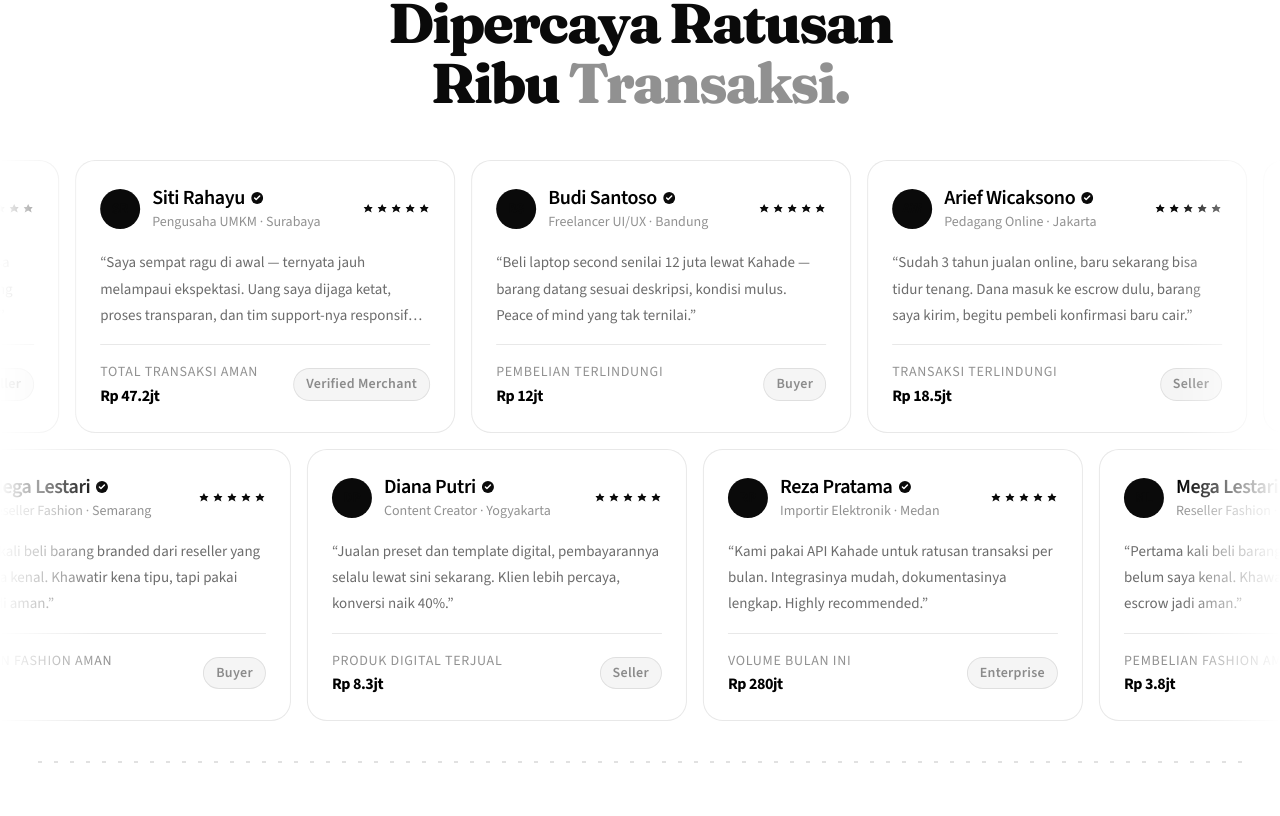
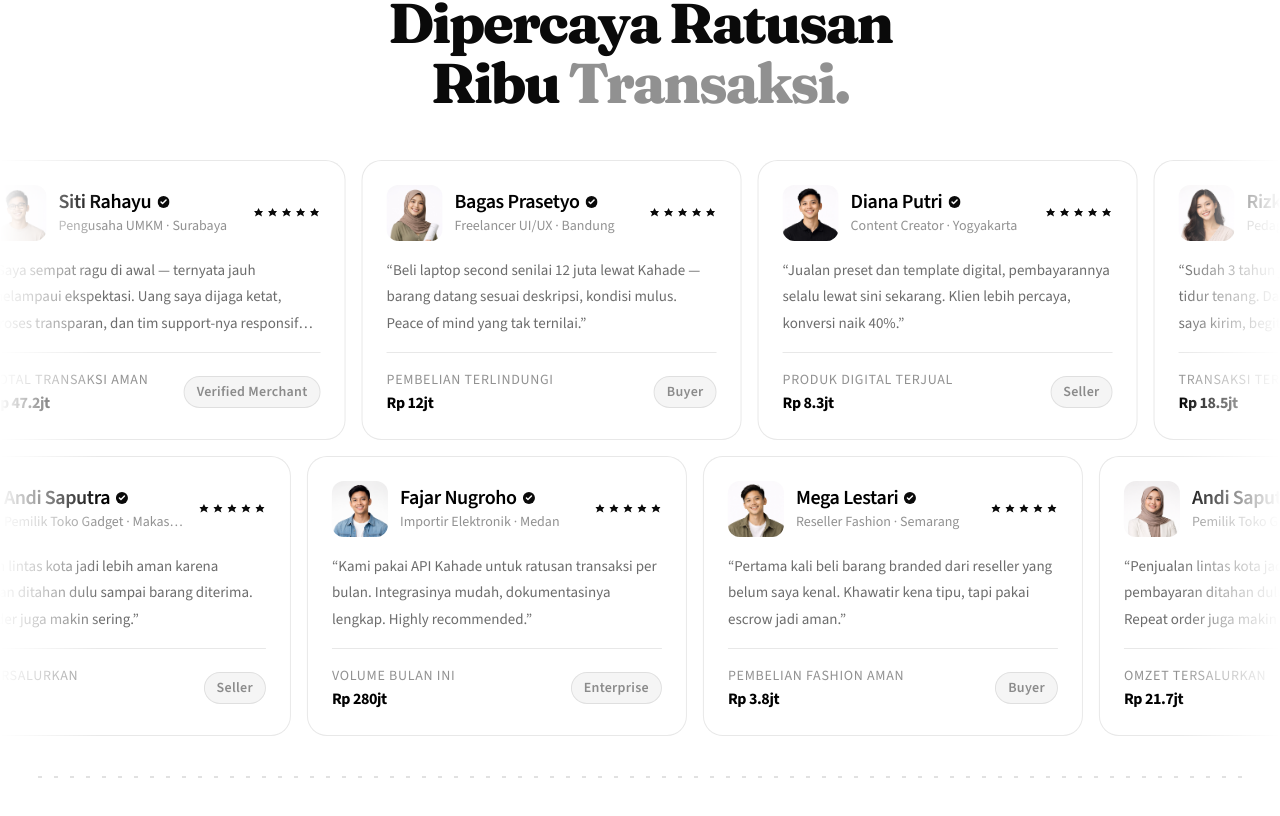
Before and after one commit to kahade-id/landing, a Next.js app: page / in a window 1280 px wide. Shown: the part 4982-5798 px from the top of the page. Built offline with nearby package versions, Linux system fonts and the light colour scheme.

Commit message:
Refactor testimonials to use mapped profile images

```diff
--- a/next.config.ts
+++ b/next.config.ts
@@ -3,6 +3,9 @@
 const nextConfig: NextConfig = {
   // Enable React strict mode for better development experience
   reactStrictMode: true,
+  images: {
+    qualities: [70, 75],
+  },
 };
 
 export default nextConfig;
--- a/src/components/sections/TestimonialsSection.tsx
+++ b/src/components/sections/TestimonialsSection.tsx
@@ -1,8 +1,8 @@
 "use client";
 
+import Image from "next/image";
 import { useState, useEffect, useRef, type RefObject } from "react";
 
-// ─── Icons ────────────────────────────────────────────────────────────────────
 const StarFilled = () => (
   <svg width="12" height="12" viewBox="0 0 12 12" fill="currentColor">
     <path d="M6 1l1.5 3h3L8.5 6.5l1 3L6 7.5 2.5 9.5l1-3L1.5 4h3L6 1z" />
@@ -16,14 +16,13 @@
   </svg>
 );
 
-// ─── Data ─────────────────────────────────────────────────────────────────────
 const testimonials = [
   {
     id: 1,
-    name: "Arief Wicaksono",
+    name: "Rizky Maulana",
     role: "Pedagang Online",
     location: "Jakarta",
-    avatar: "AW",
+    image: "/testimonials/IMG_20260302_171204_349.jpg",
     rating: 5,
     tag: "Seller",
     text: "Sudah 3 tahun jualan online, baru sekarang bisa tidur tenang. Dana masuk ke escrow dulu, barang saya kirim, begitu pembeli konfirmasi baru cair.",
@@ -35,7 +34,7 @@
     name: "Siti Rahayu",
     role: "Pengusaha UMKM",
     location: "Surabaya",
-    avatar: "SR",
+    image: "/testimonials/IMG_20260302_171158_365.jpg",
     rating: 5,
     tag: "Verified Merchant",
     text: "Saya sempat ragu di awal — ternyata jauh melampaui ekspektasi. Uang saya dijaga ketat, proses transparan, dan tim support-nya responsif banget.",
@@ -44,10 +43,10 @@
   },
   {
     id: 3,
-    name: "Budi Santoso",
+    name: "Bagas Prasetyo",
     role: "Freelancer UI/UX",
     location: "Bandung",
-    avatar: "BS",
+    image: "/testimonials/IMG_20260302_171220_520.jpg",
     rating: 5,
     tag: "Buyer",
     text: "Beli laptop second senilai 12 juta lewat Kahade — barang datang sesuai deskripsi, kondisi mulus. Peace of mind yang tak ternilai.",
@@ -59,7 +58,7 @@
     name: "Diana Putri",
     role: "Content Creator",
     location: "Yogyakarta",
-    avatar: "DP",
+    image: "/testimonials/IMG_20260302_171212_884.jpg",
     rating: 5,
     tag: "Seller",
     text: "Jualan preset dan template digital, pembayarannya selalu lewat sini sekarang. Klien lebih percaya, konversi naik 40%.",
@@ -68,10 +67,10 @@
   },
   {
     id: 5,
-    name: "Reza Pratama",
+    name: "Fajar Nugroho",
     role: "Importir Elektronik",
     location: "Medan",
-    avatar: "RP",
+    image: "/testimonials/IMG_20260302_171234_876.jpg",
     rating: 5,
     tag: "Enterprise",
     text: "Kami pakai API Kahade untuk ratusan transaksi per bulan. Integrasinya mudah, dokumentasinya lengkap. Highly recommended.",
@@ -83,16 +82,27 @@
     name: "Mega Lestari",
     role: "Reseller Fashion",
     location: "Semarang",
-    avatar: "ML",
+    image: "/testimonials/IMG_20260302_171226_355.jpg",
     rating: 5,
     tag: "Buyer",
     text: "Pertama kali beli barang branded dari reseller yang belum saya kenal. Khawatir kena tipu, tapi pakai escrow jadi aman.",
     amount: "Rp 3.8jt",
     txLabel: "Pembelian fashion aman",
   },
+  {
+    id: 7,
+    name: "Andi Saputra",
+    role: "Pemilik Toko Gadget",
+    location: "Makassar",
+    image: "/testimonials/IMG_20260302_171152_238.jpg",
+    rating: 5,
+    tag: "Seller",
+    text: "Penjualan lintas kota jadi lebih aman karena pembayaran ditahan dulu sampai barang diterima. Repeat order juga makin sering.",
+    amount: "Rp 21.7jt",
+    txLabel: "Omzet tersalurkan",
+  },
 ];
 
-// ─── Intersection Observer Hook ───────────────────────────────────────────────
 function useInView(threshold = 0.15): [RefObject<any>, boolean] {
   const ref = useRef<any>(null);
   const [inView, setInView] = useState(false);
@@ -100,7 +110,12 @@
     const el = ref.current;
     if (!el) return;
     const obs = new IntersectionObserver(
-      ([e]) => { if (e.isIntersecting) { setInView(true); obs.disconnect(); } },
+      ([e]) => {
+        if (e.isIntersecting) {
+          setInView(true);
+          obs.disconnect();
+        }
+      },
       { threshold }
     );
     obs.observe(el);
@@ -109,33 +124,40 @@
   return [ref, inView];
 }
 
-// ─── Star Row ─────────────────────────────────────────────────────────────────
 const Stars = ({ count = 5 }) => (
   <div className="flex gap-0.5 text-ink">
-    {[...Array(count)].map((_, i) => <StarFilled key={i} />)}
+    {[...Array(count)].map((_, i) => (
+      <StarFilled key={i} />
+    ))}
   </div>
 );
 
-// ─── Marquee Card ─────────────────────────────────────────────────────────────
 const MarqueeCard = ({ t }: { t: (typeof testimonials)[number] }) => (
   <div className="flex-shrink-0 w-[320px] lg:w-[380px] card mx-2">
-      <div className="flex items-center gap-3 mb-4">
-      <div className="w-10 h-10 rounded-full bg-ink flex items-center justify-center flex-shrink-0">
-        <span className="small font-bold text-white">{t.avatar}</span>
-      </div>
+    <div className="flex items-center gap-3 mb-4">
+      <Image
+        src={t.image}
+        alt={t.name}
+        width={56}
+        height={56}
+        quality={70}
+        loading="lazy"
+        sizes="(max-width: 1024px) 48px, 56px"
+        className="w-12 h-12 lg:w-14 lg:h-14 object-cover rounded-xl flex-shrink-0"
+      />
       <div className="flex-1 min-w-0">
         <div className="flex items-center gap-1.5">
           <span className="card-title truncate">{t.name}</span>
           <VerifiedIcon />
         </div>
-        <p className="small truncate">{t.role} · {t.location}</p>
+        <p className="small truncate">
+          {t.role} · {t.location}
+        </p>
       </div>
-      <Stars />
+      <Stars count={t.rating} />
     </div>
 
-    <p className="body text-ink-60 mb-4 line-clamp-3">
-      &ldquo;{t.text}&rdquo;
-    </p>
+    <p className="body text-ink-60 mb-4 line-clamp-3">&ldquo;{t.text}&rdquo;</p>
 
     <div className="flex items-center justify-between pt-4 border-t border-ink-9">
       <div>
@@ -147,25 +169,20 @@
   </div>
 );
 
-// ─── Main Testimonials Section ────────────────────────────────────────────────
 export default function TestimonialsSection() {
   const [sectionRef, inView] = useInView(0.12);
 
-  const row1 = testimonials.slice(0, 3);
-  const row2 = testimonials.slice(3, 6);
+  const midpoint = Math.ceil(testimonials.length / 2);
+  const row1 = testimonials.slice(0, midpoint);
+  const row2 = testimonials.slice(midpoint);
 
   return (
-    <section
-      id="testimoni"
-      ref={sectionRef}
-      className="section bg-surface overflow-hidden"
-    >
+    <section id="testimoni" ref={sectionRef} className="section bg-surface overflow-hidden">
       <div className="container-base pb-8 lg:pb-10">
         <div className="divider-dots" aria-hidden="true" />
       </div>
 
       <div className="container-base">
-        {/* Header */}
         <div className="section-header">
           <div className={`${inView ? "anim-fade-up in-view" : ""}`}>
             <h2 className="section-title">
@@ -176,9 +193,7 @@
         </div>
       </div>
 
-      {/* Marquee Rows */}
       <div className={`space-y-4 ${inView ? "anim-fade-in delay-3 in-view" : ""}`}>
-        {/* Row 1 - Left */}
         <div className="marquee-mask">
           <div className="marquee-track marquee-speed-50">
             {[...row1, ...row1, ...row1, ...row1].map((t, i) => (
@@ -187,11 +202,8 @@
           </div>
         </div>
 
-        {/* Row 2 - Right */}
         <div className="marquee-mask">
-          <div
-            className="marquee-track marquee-speed-55 marquee-reverse"
-          >
+          <div className="marquee-track marquee-speed-55 marquee-reverse">
             {[...row2, ...row2, ...row2, ...row2].map((t, i) => (
               <MarqueeCard key={`r2-${i}`} t={t} />
             ))}
```
